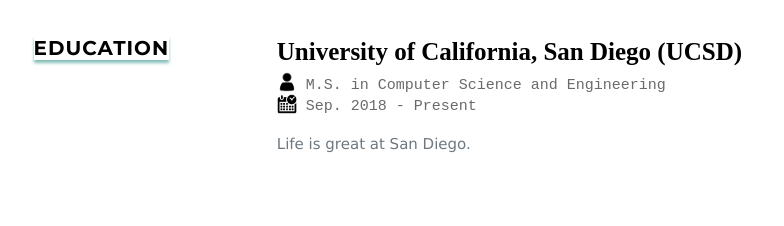
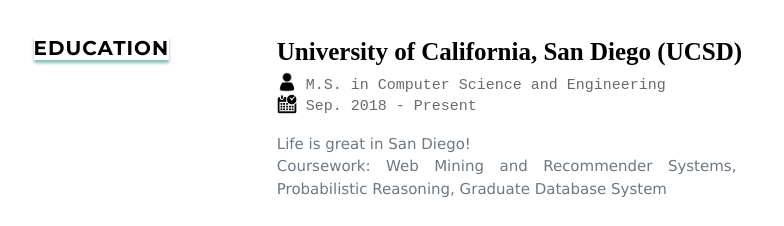
Before and after one commit to luke831215/luke831215.github.io, a website: page index.html in a window 1280 px wide. Shown: the part 1480-1706 px from the top of the page, 120-904 px from the left. Drawn offline with nearby package versions, Linux system fonts and the light colour scheme; some packages are replaced by stand-ins of ours.

Commit message:
list coursework under UCSD

```diff
--- a/index.html
+++ b/index.html
@@ -123,7 +123,11 @@
 						<img src="img/time.png" style = "width: 20px; margin-top: -5px;"></img>
 						 Sep. 2018 - Present<br>
 						 </p>
-						 <p class = "statement">Life is great at San Diego. </p>
+						 <p class = "statement">
+						 	Life is great in San Diego!
+						 	<br>
+						 	Coursework: Web Mining and Recommender Systems, Probabilistic Reasoning, Graduate Database System
+						 </p>
 					</div>
 
 					<div class = "pics" style = " margin-top: -5px;">
```
